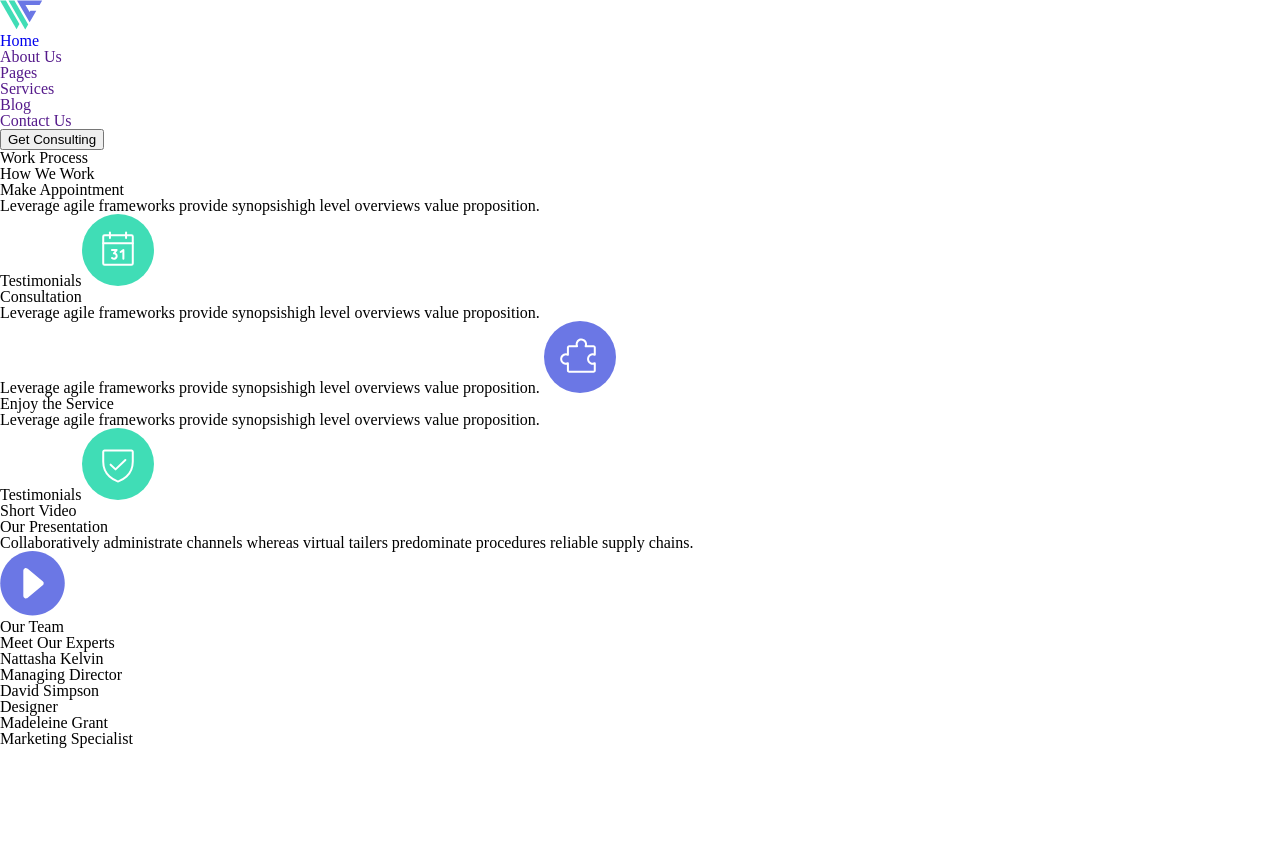
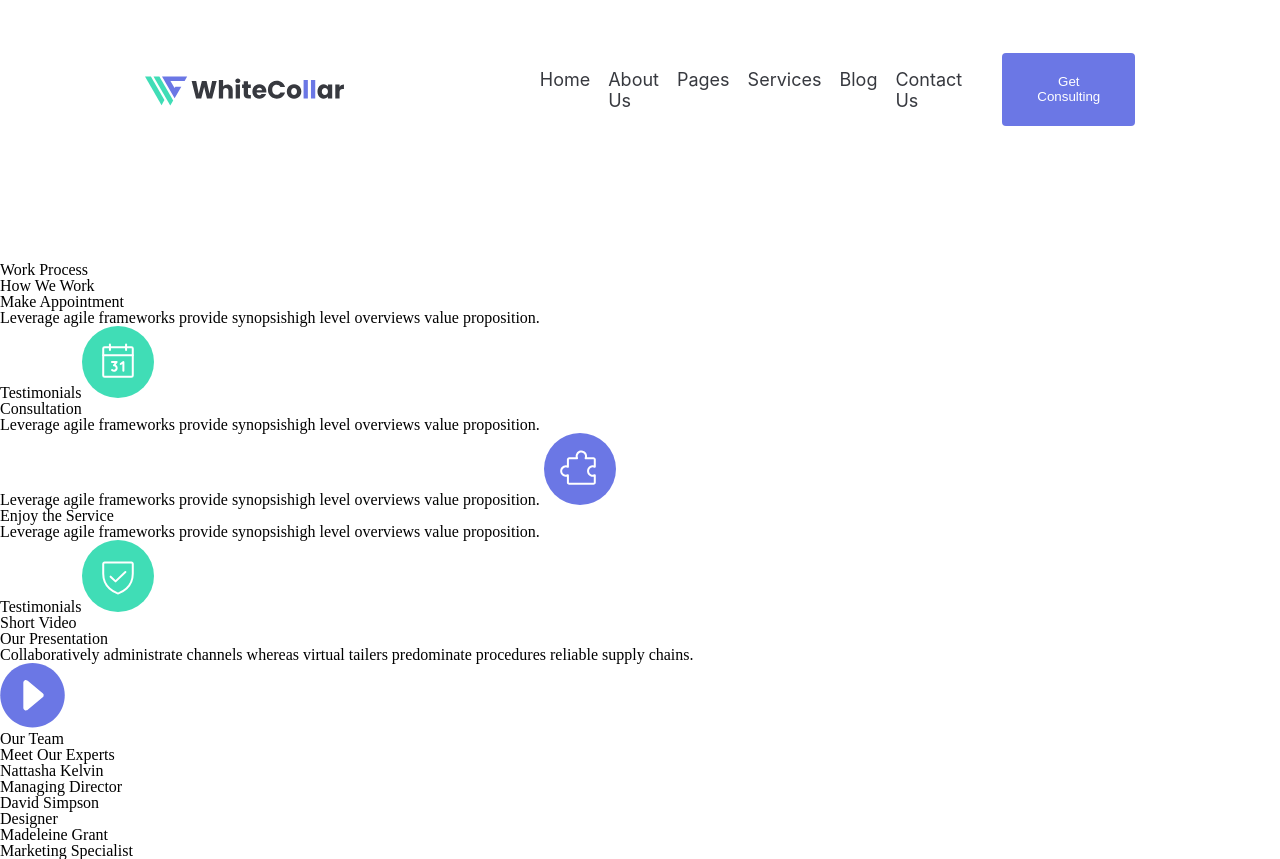
Before and after one commit to tikosaghinadze/wcode4, a plain HTML site: page index.html in a window 1280 px wide. Before the commit the page ends 800 px from the top, so only its background shows below. Drawn offline with Linux system fonts and the light colour scheme.

Commit message:
complate header style

```diff
--- a/css/style.css
+++ b/css/style.css
@@ -0,0 +1,28 @@
+/* header styles */
+header {
+  padding: 53px 350px 136px 350px;
+  display: flex;
+  justify-content: center;
+  align-items: center;
+}
+header nav ul {
+  display: flex;
+  gap: 18px;
+  padding: 0 40px 0 195px;
+}
+header ul li a {
+  color: #37393f;
+  text-align: center;
+  font-family: Inter;
+  font-size: 18px;
+  font-style: normal;
+  font-weight: 400;
+  line-height: normal;
+}
+header a button {
+  padding: 21px 35px 22px 35px;
+  background: #6b77e5;
+  border: none;
+  color: #fff;
+  border-radius: 4px;
+}
--- a/index.html
+++ b/index.html
@@ -10,7 +10,7 @@
   </head>
   <body>
     <header>
-      <img src="./images/Icon.svg" alt="logo" />
+      <img src="./images/Logo.svg" alt="logo" />
       <nav>
         <ul>
           <li><a href="./index.html">Home</a></li>
```
Also changed, not shown: images/Logo.svg (added).
